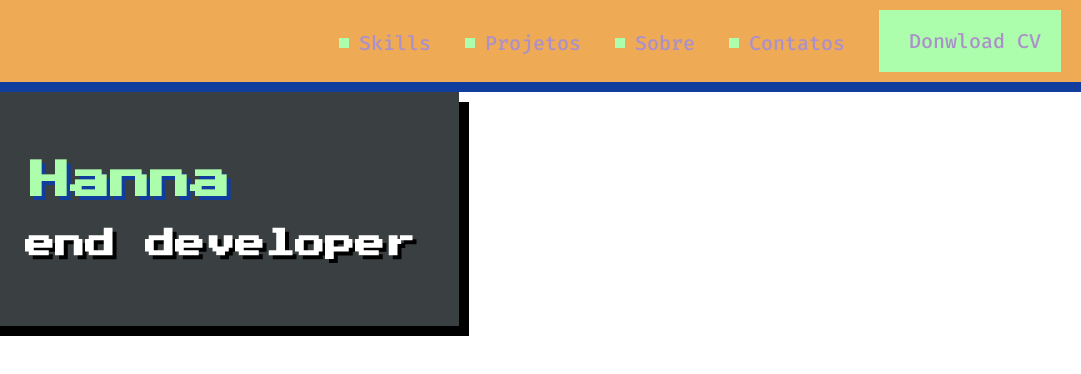
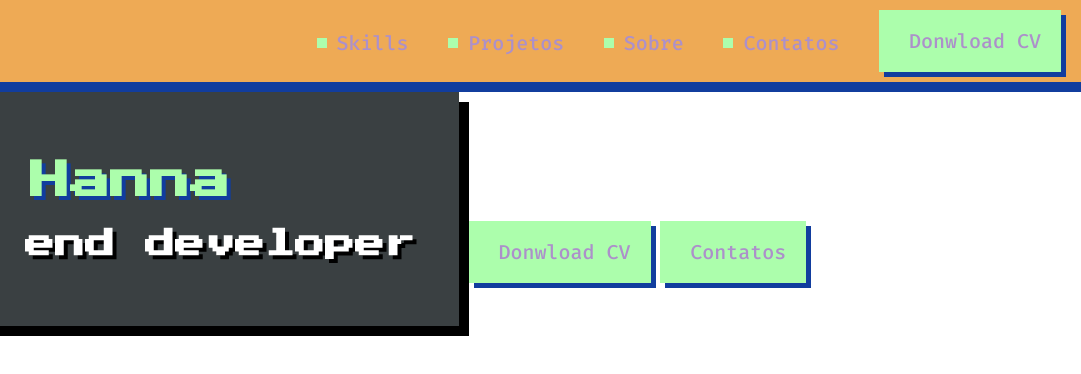
Before and after one commit to hannazx/hannazx.github.io, a plain HTML site: page index.html in a window 1280 px wide. Shown: the full height of the page, 199-1280 px from the left. Drawn offline with Linux system fonts and the light colour scheme.

Commit message:
create the box CSS

```diff
--- /dev/null
+++ b/CSS/components/buttom.css
@@ -0,0 +1,18 @@
+.button {
+    display: inline-block;
+    background-color: #acfeac;
+    box-shadow: 5px 5px 0px #113d9e;
+    padding: 18px 20px;
+    margin-right:0px;
+    cursor:default;
+    transition: transform 200ms linear;
+    font-family:"Fira Code";
+    font-size: 20px;
+}
+.button:hover {
+  display: inline-block;
+  background-color:#ac90ca;
+  color: #acfeac;
+  cursor:default;
+  transform: scale(1.07);
+}
--- a/CSS/components/title.css
+++ b/CSS/components/title.css
@@ -3,5 +3,4 @@ h1{
     font-size: 40px;
     color: #acfeac;
     text-shadow: 4px 4px 0 #113d9e;
-    margin-bottom: 28px;
   }
--- a/CSS/index.css
+++ b/CSS/index.css
@@ -12,9 +12,9 @@ header {
 a{  display: inline-flex;
     align-items:center;
     color: #ac90ca;
+    font-family: "Fira Code",sans-serif;
+    font-weight: 500;
     font-size: 20px;
-    font-family: "Fira Code";
-    font-weight: 500;
     text-decoration: none;
     margin-right: 30px;
 }
@@ -35,21 +35,3 @@ a:hover:before {
 a:hover{
 color: black;
 }
-
-
-#button {
-    display: inline-block;
-    background-color: #acfeac;
-    box-shadow: 5px 5px 5px #113d9e(0, 21, 255);
-    padding: 18px 20px;
-    margin-right:0px;
-    cursor:default;
-    transition: transform 200ms linear;
-}
-#button:hover {
-  display: inline-block;
-  background-color:#ac90ca;
-  color: #acfeac;
-  cursor:default;
-  transform: scale(1.07);
-}
--- a/CSS/reset.css
+++ b/CSS/reset.css
@@ -1,3 +1,9 @@
 body {
     margin: 0%;
+    font-family: "Fira Code";
 }
+
+button {
+    border: none;
+    font-family: inherit;
+}
--- a/index.html
+++ b/index.html
@@ -13,10 +13,10 @@
         <link rel="stylesheet" href="CSS/components/title.css">
         <link rel="stylesheet" href="CSS/components/subtitle.css">
         <link rel="stylesheet" href="CSS/components/box.css">
+        <link rel="stylesheet" href="CSS/components/buttom.css">
+    </head>
 
-
-    </head>
-    <body>
+<body>
         <header>
             <img src="Assets/img/logo.png"></img>
             <nav>
@@ -24,7 +24,7 @@
                 <a href="">Projetos</a>
                 <a href="">Sobre</a>
                 <a href="">Contatos</a>
-                <a id="button" href="" lang="en">Donwload CV</a>
+                <a class="button" href="" lang="en">Donwload CV</a>
             </nav>
         </header>
 
@@ -32,6 +32,7 @@
             <h1>Hanna</h1>
             <h2>Front end developer</h2>
         </div>
-
-    </body>
+        <a class="button" href="" lang="en">Donwload CV</a>
+        <a class="button" href="">Contatos</a>
+</body>
 </html>
```
